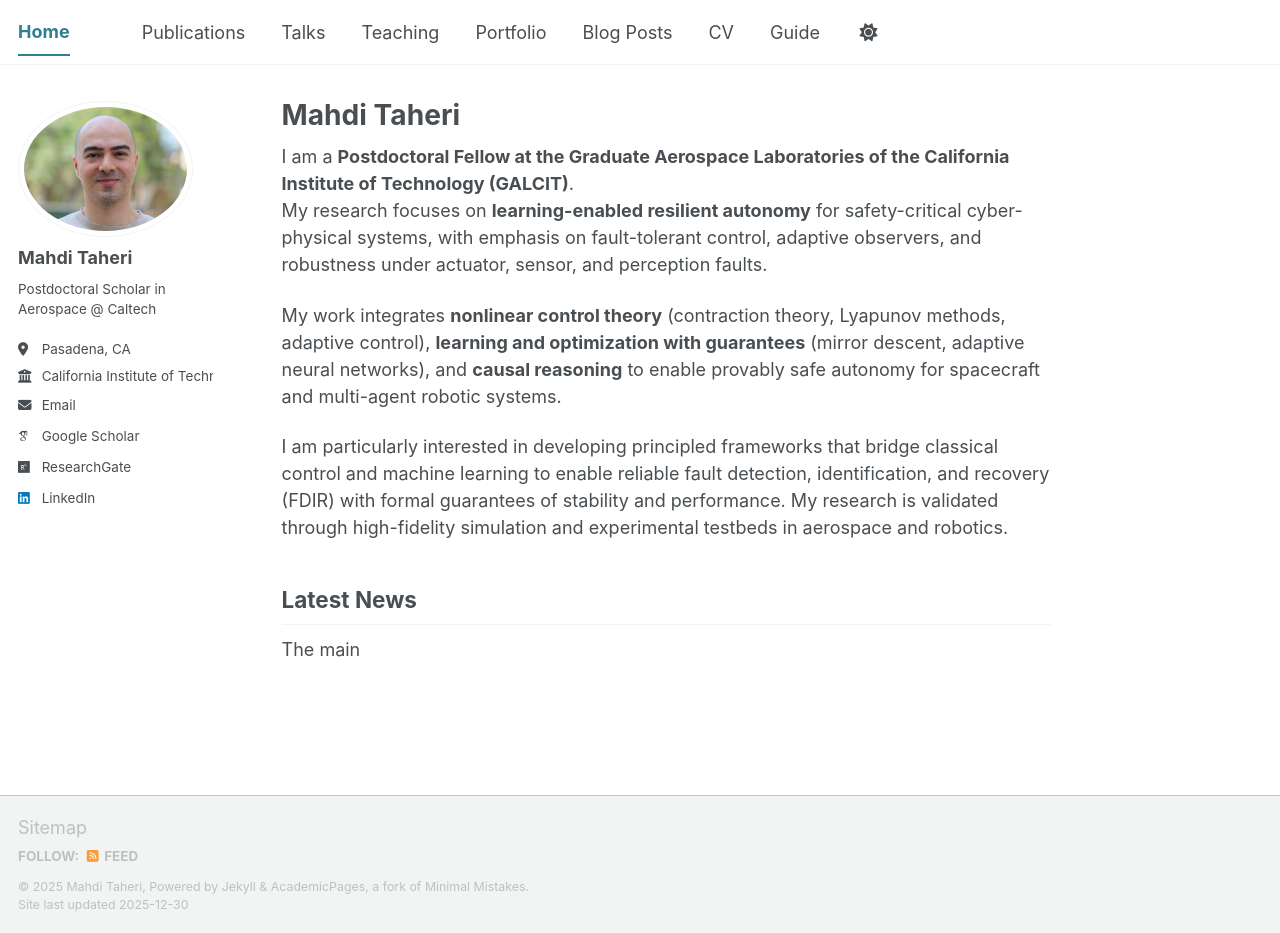
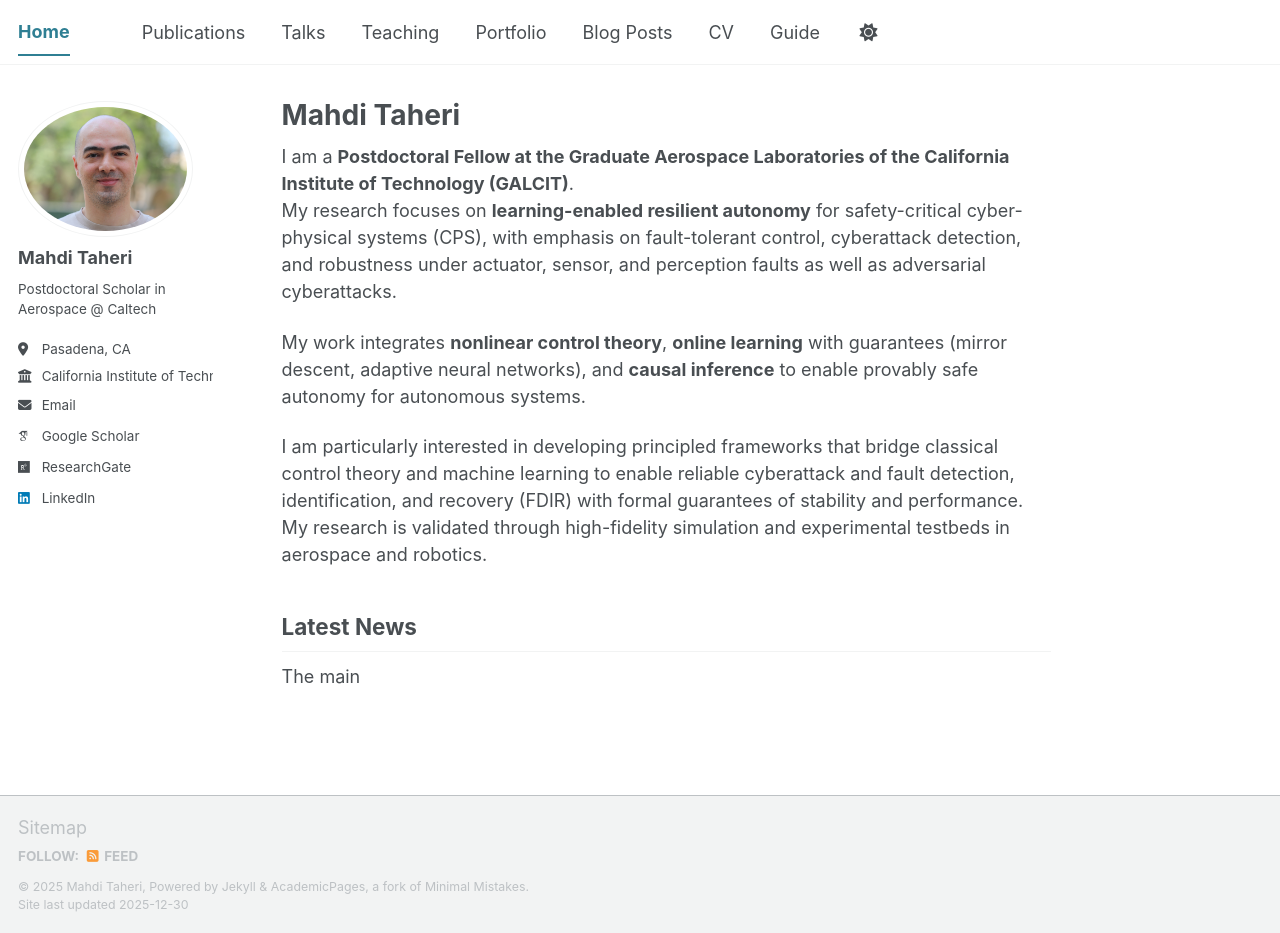
Before and after one commit to mtaheriee/mtaheriee.github.io, a Jekyll site: the page built from _pages/about.md, in a window 1280 px wide and 933 px high. Built offline with Jekyll 4.4.1, drawn with Linux system fonts in a browser that asks for light colours; some web fonts are replaced; a script bundle is joined from its source files by our own code; library files that are not in the unit come from our copies.

Commit message:
Update about.md

```diff
--- a/_pages/about.md
+++ b/_pages/about.md
@@ -8,11 +8,11 @@
 ---
 
 I am a **Postdoctoral Fellow at the Graduate Aerospace Laboratories of the California Institute of Technology (GALCIT)**.
-My research focuses on **learning-enabled resilient autonomy** for safety-critical cyber-physical systems, with emphasis on fault-tolerant control, adaptive observers, and robustness under actuator, sensor, and perception faults.
+My research focuses on **learning-enabled resilient autonomy** for safety-critical cyber-physical systems (CPS), with emphasis on fault-tolerant control, cyberattack detection, and robustness under actuator, sensor, and perception faults as well as adversarial cyberattacks.
 
-My work integrates **nonlinear control theory** (contraction theory, Lyapunov methods, adaptive control), **learning and optimization with guarantees** (mirror descent, adaptive neural networks), and **causal reasoning** to enable provably safe autonomy for spacecraft and multi-agent robotic systems.
+My work integrates **nonlinear control theory**, **online learning** with guarantees (mirror descent, adaptive neural networks), and **causal inference** to enable provably safe autonomy for autonomous systems.
 
-I am particularly interested in developing principled frameworks that bridge classical control and machine learning to enable reliable fault detection, identification, and recovery (FDIR) with formal guarantees of stability and performance. My research is validated through high-fidelity simulation and experimental testbeds in aerospace and robotics.
+I am particularly interested in developing principled frameworks that bridge classical control theory and machine learning to enable reliable cyberattack and fault detection, identification, and recovery (FDIR) with formal guarantees of stability and performance. My research is validated through high-fidelity simulation and experimental testbeds in aerospace and robotics.
 
 
 
```
